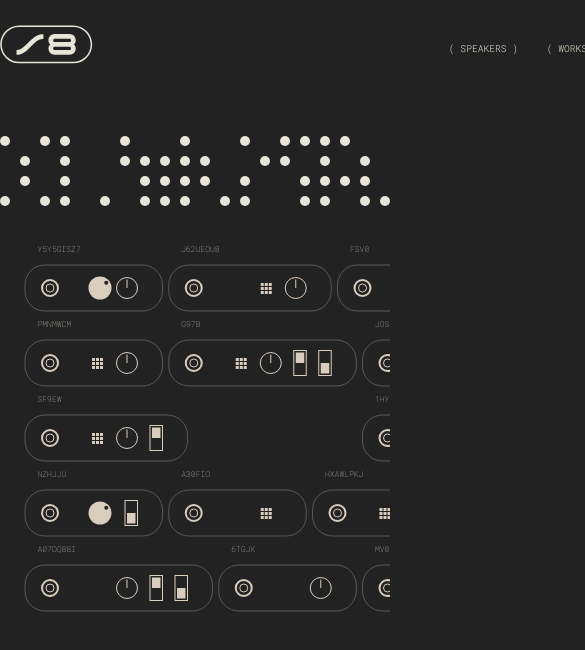
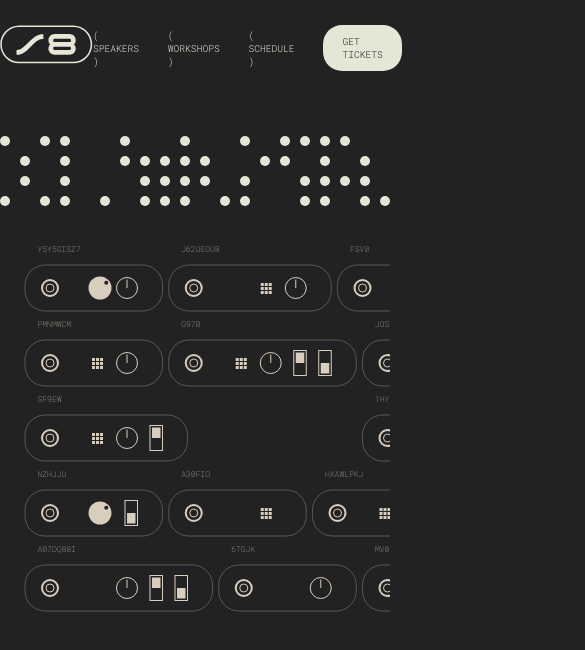
Before and after one commit to alek/supercon2024, a plain HTML site: page index.html in a window 390 px wide. Shown: the top 650 px of the page, 585 px wide, since content can reach past the window. Drawn offline with Linux system fonts and the light colour scheme.

Commit message:
responsiveness fixes

```diff
--- a/style.css
+++ b/style.css
@@ -22,7 +22,7 @@ body {
     background-color: #252725;
 }
 header {
-    width: 850px;
+    max-width: 850px;
     align:  center;
     height: 3em;
     display: flex;
```
